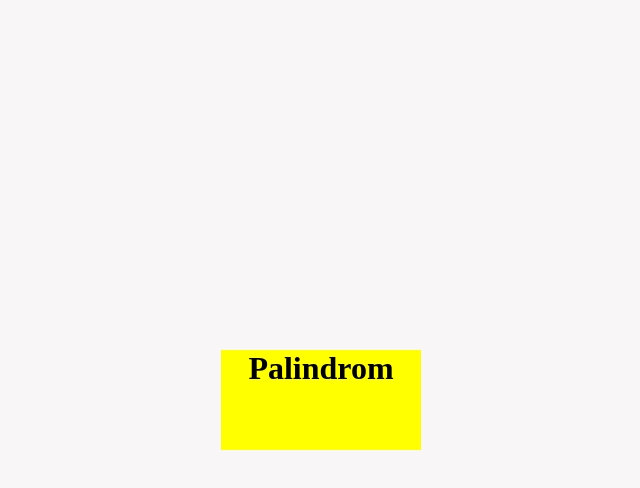
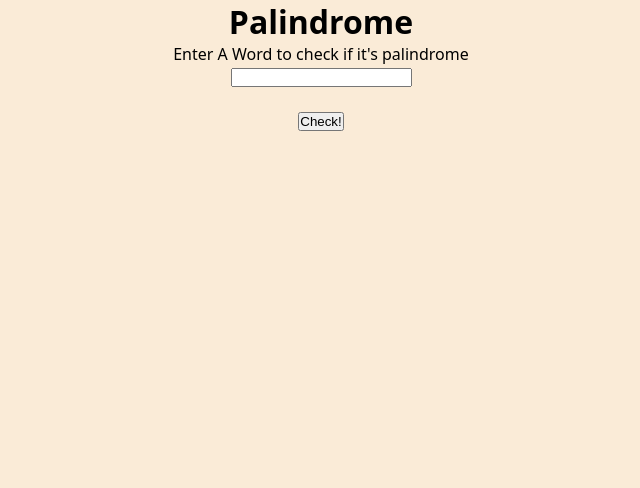
Before and after one commit to YosKad/Palindrom, a plain HTML site: page index.html in a window 1280 px wide. Shown: the whole page, without its empty margins (319-959 px from the left). Drawn offline with Linux system fonts and the light colour scheme.

Commit message:
add html css and make the function work

```diff
--- a/app.js
+++ b/app.js
@@ -1,6 +1,17 @@
 console.log("hello world");
-function checkPalindrom(text) {
-    return text == text.split('').reverse().join('');
+function checkPalindrom() {
+    var word = document.getElementById("palindrome").value.toLowerCase();
+    ;
+    var res = "";
+    for (i = word.length - 1; i >= 0; i--) {
+        res += word[i];
+    }
+    if (word == res) {
+        document.getElementById("result").innerHTML = "<strong>Yes</strong>, '".concat(word, "' is a palindrome!");
+    }
+    else {
+        document.getElementById("result").innerHTML = "<strong>No</strong>, '".concat(word, "' is not a palindrome.");
+    }
 }
-console.log(checkPalindrom('hello'));
-console.log(checkPalindrom('abba'));
+// console.log(checkPalindrom('hello'));
+// console.log(checkPalindrom('abba'));
--- a/index.html
+++ b/index.html
@@ -1,16 +1,24 @@
 <!DOCTYPE html>
 <html lang="en">
-<head>
-    <meta charset="UTF-8">
-    <meta http-equiv="X-UA-Compatible" content="IE=edge">
-    <meta name="viewport" content="width=device-width, initial-scale=1.0">
-    <link rel="stylesheet" href="style.css">
+  <head>
+    <meta charset="UTF-8" />
+    <meta http-equiv="X-UA-Compatible" content="IE=edge" />
+    <meta name="viewport" content="width=device-width, initial-scale=1.0" />
+    <link rel="stylesheet" href="style.css" />
     <title>HomeTasks</title>
-</head>
-<body>
-    <div id="header">
-<h1>Palindrom</h1>
-</div>
+  </head>
+  <body>
+
+      <h1>Palindrome</h1>
+      <form id="login-form">
+        <label for="username">Enter A Word to check if it's palindrome</label
+        ><br />
+        <input type="text" id="palindrome" name="palindrome"  /> <br> <br>
+        <button onclick="checkPalindrom()" type="button">Check!</button>
+      </form>
+      <p id="result"></p>
+
+
     <script src="app.js"></script>
-</body>
+  </body>
 </html>
--- a/style.css
+++ b/style.css
@@ -4,17 +4,8 @@
     box-sizing: border-box;
 }
 
-#header {
-    width: 100%;
-    min-height: 100vh;
-    background: rgb(248, 246, 246);
-    display: grid;
-}
-
-#header h1 {
-    width: 200px;
-    background: yellow;
-    height: 100px;
-    place-self: center;
+body {
+    font-family: system-ui, -apple-system, BlinkMacSystemFont, 'Segoe UI', Roboto, Oxygen, Ubuntu, Cantarell, 'Open Sans', 'Helvetica Neue', sans-serif;
+    background-color: antiquewhite;
     text-align: center;
 }
```
Also changed, not shown: 1 other file.
